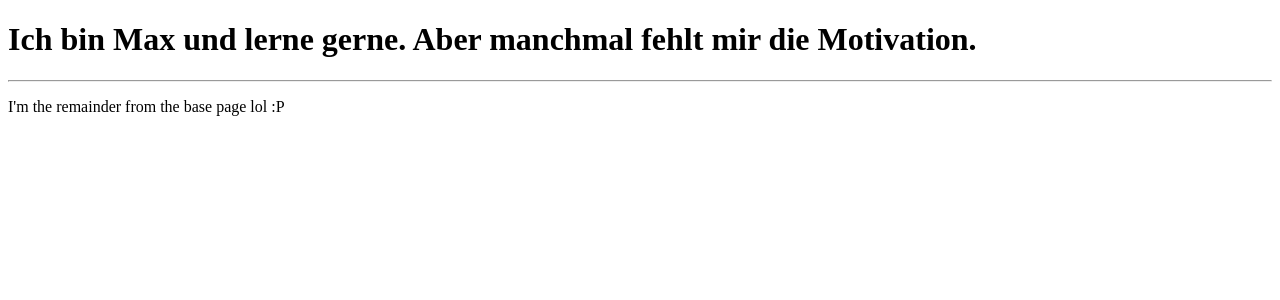
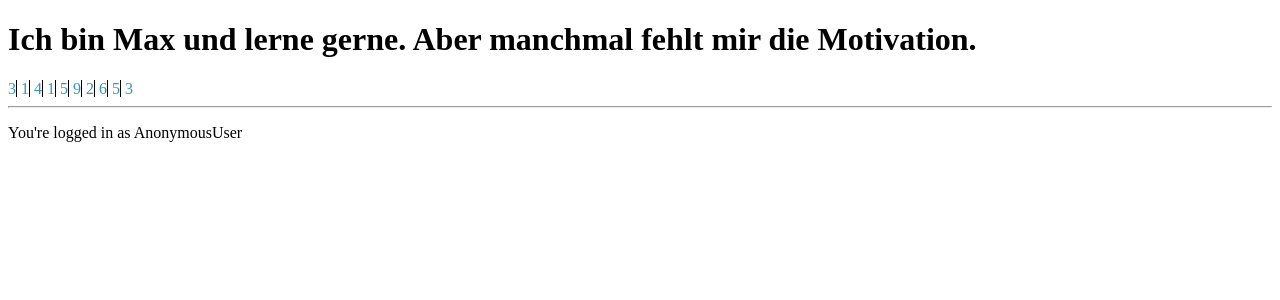
Before and after one commit to iGriefU/djangowebsite, a Django app: page /about/ in a window 1280 px wide. Shown: the top 300 px of the page. Run offline with Django 3.2, Linux system fonts and the light colour scheme.

Commit message:
added with css a horizontal navbar

```diff
--- a/src/products/views.py
+++ b/src/products/views.py
@@ -4,15 +4,20 @@ from django.http import HttpResponse
 
 # no templates
 home_text = "Willkommen daheim"
+info_text = "Ich bin Max und lerne gerne. Aber manchmal fehlt mir die Motivation."
+philosophy_text = "Meine geistig-moralischen Mechanismen sind mysteriös und komplex."
+
 def home_view(request,*args,**kwargs):
     #return HttpResponse(f"<h1>{home_text}</h1>")
     return render(request,"home.html",{})
 
-info_text = "Ich bin Max und lerne gerne. Aber manchmal fehlt mir die Motivation."
-def info_view(request,*args,**kwargs):
+
+def about_view(request,*args,**kwargs):
     #return HttpResponse(f"")
-    return render(request,"about.html",{})
-philosophy_text = "Meine geistig-moralischen Mechanismen sind mysteriös und komplex."
+    my_context={
+        "list":[3,1,4,1,5,9,2,6,5,3],
+    }
+    return render(request,"about.html",my_context)
 
 def philosophy_view(request,*args,**kwargs):
     #return HttpResponse(f"<h3>{philosophy_text}</h3>")
--- /dev/null
+++ b/src/static/css/main.css
@@ -0,0 +1,10 @@
+li{
+    display:inline;
+    color:#3693be;
+    border-right: 1px solid #000000;
+    text-align: center;
+}
+
+li:last-child{
+    border-right: 0;
+}
--- a/src/templates/about.html
+++ b/src/templates/about.html
@@ -1,4 +1,15 @@
 {% extends "base.html" %}
+{% load static %}
+
+{% block head_content %}
+<link rel="stylesheet" type="text/css" href="{% static 'css/main.css' %}">
+{% endblock head_content %}
+
 {% block body_content %}
-<h1>Ich bin Max und lerne gerne. Aber manchmal fehlt mir die Motivation.</h1>
+    <h1>Ich bin Max und lerne gerne. Aber manchmal fehlt mir die Motivation.</h1>
+    <nav>
+    {% for x in list %}
+    <li>{{x}}</li>
+    {% endfor %}
+    </nav>
 {% endblock %}
--- a/src/templates/base.html
+++ b/src/templates/base.html
@@ -11,5 +11,5 @@
     {% block footer_content %}
     {% endblock %}
     <hr>
-    <p>I'm the remainder from the base page lol :P</p>
+    <p>You're logged in as {{request.user}}</p>
 </footer>
--- a/src/templates/home.html
+++ b/src/templates/home.html
@@ -1,4 +1,5 @@
 {% extends "base.html" %}
+
 {% block body_content %}
 <h1> Welcome to the homepage :)</h1>
 <b>I smell pennies</b>
--- a/src/trydjango/settings.py
+++ b/src/trydjango/settings.py
@@ -119,3 +119,7 @@ USE_TZ = True
 # https://docs.djangoproject.com/en/2.1/howto/static-files/
 
 STATIC_URL = '/static/'
+
+STATICFILES_DIRS = [
+    os.path.join(BASE_DIR, "static"),
+]
--- a/src/trydjango/urls.py
+++ b/src/trydjango/urls.py
@@ -20,6 +20,6 @@ urlpatterns = [
     path('admin/', admin.site.urls),
     path('', views.home_view),
     path('home/', views.home_view),
-    path('about/', views.info_view),
+    path('about/', views.about_view),
     path('philosophy/', views.philosophy_view)
 ]
```
Also changed, not shown: 1 other file.
